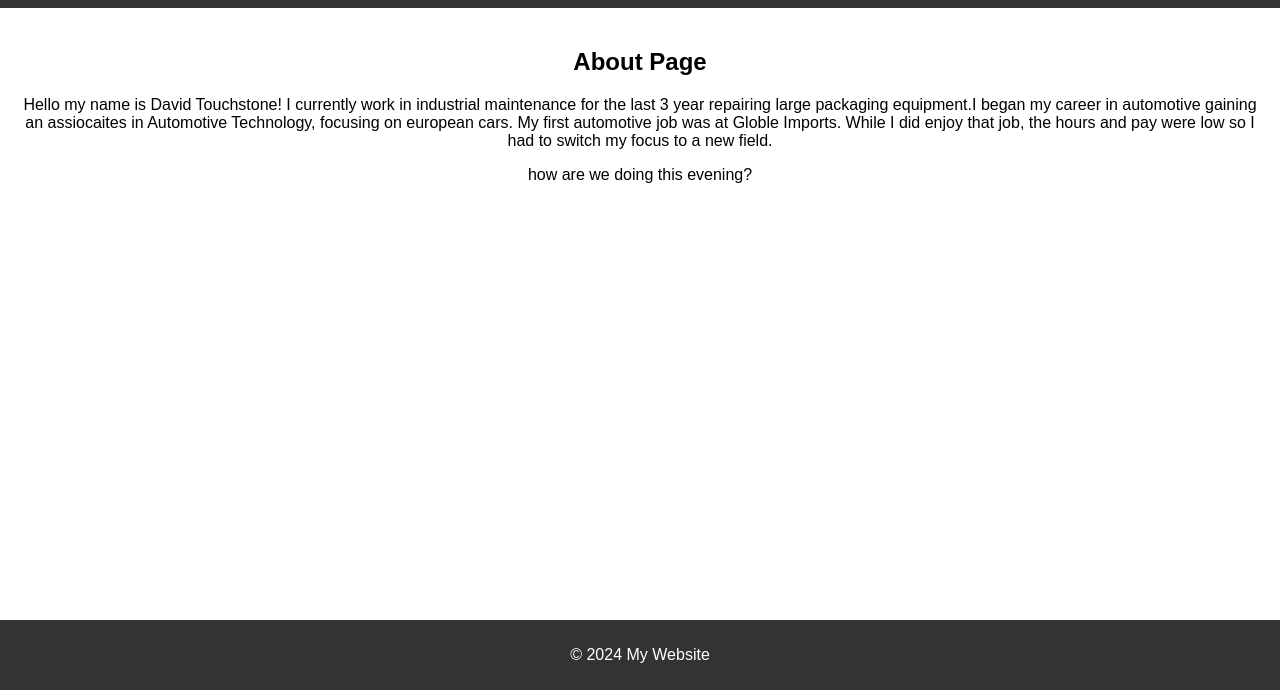
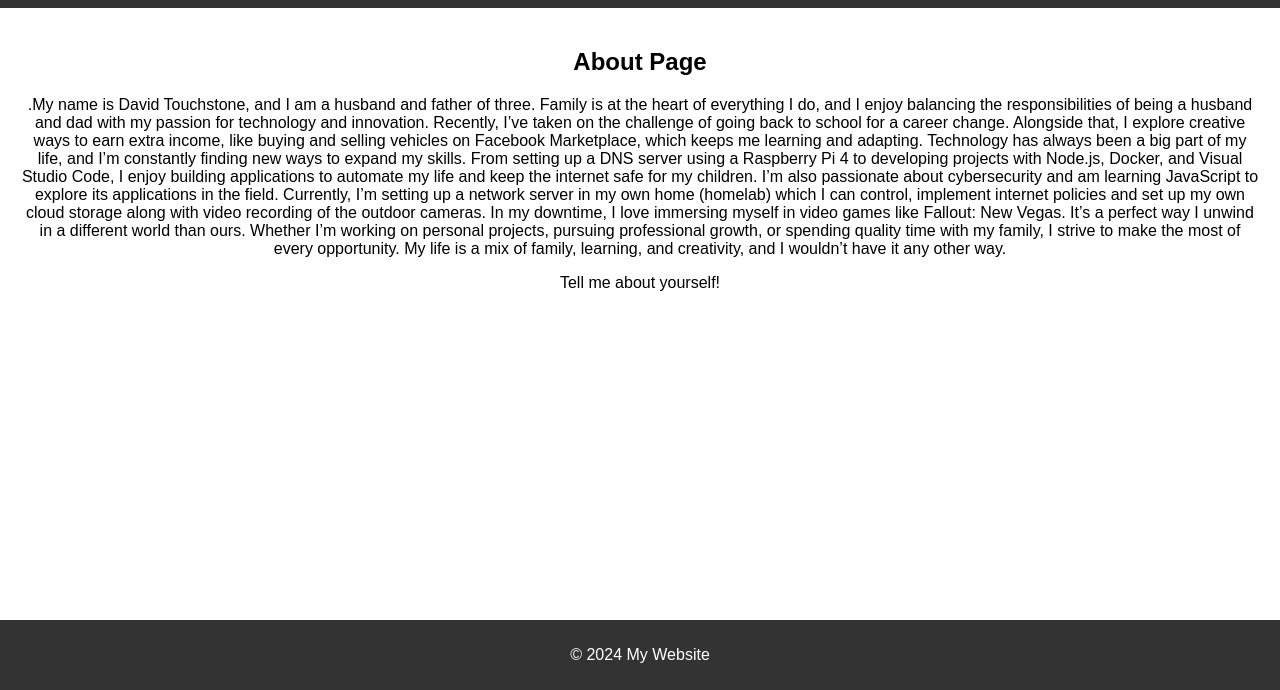
Before and after one commit to Noah-cloud-sys/Noah-cloud-sys.github.io, a plain HTML site: page index.html in a window 1280 px wide. Both pictures are taken after a click on the link "About". Shown: the part 110-800 px from the top of the page. Drawn offline with Linux system fonts and the light colour scheme.

Commit message:
Update index.html

```diff
--- a/index.html
+++ b/index.html
@@ -104,8 +104,13 @@
     <!-- About Section: Hidden by default, will be shown by JavaScript -->
     <section id="about">
         <h2>About Page</h2>
-        <p>Hello my name is David Touchstone! I currently work in industrial maintenance for the last 3 year repairing large packaging equipment.I began my career in automotive gaining an assiocaites in Automotive Technology, focusing on european cars. My first automotive job was at Globle Imports. While I did enjoy that job, the hours and pay were low so I had to switch my focus to a new field. </p>
-        <p> how are we doing this evening?</p>
+        <p>.My name is David Touchstone, and I am a husband and father of three. Family is at the heart of everything I do, and I enjoy balancing the responsibilities of being a husband and dad with my passion for technology and innovation. Recently, I’ve taken on the challenge of going back to school for a career change. Alongside that, I explore creative ways to earn extra income, like buying and selling vehicles on Facebook Marketplace, which keeps me learning and adapting.
+
+Technology has always been a big part of my life, and I’m constantly finding new ways to expand my skills. From setting up a DNS server using a Raspberry Pi 4 to developing projects with Node.js, Docker, and Visual Studio Code, I enjoy building applications to automate my life and keep the internet safe for my children. I’m also passionate about cybersecurity and am learning JavaScript to explore its applications in the field. Currently, I’m setting up a network server in my own home (homelab) which I can control, implement internet policies and set up my own cloud storage along with video recording of the outdoor cameras.
+
+In my downtime, I love immersing myself in video games like Fallout: New Vegas. It’s a perfect way I unwind in a different world than ours. Whether I’m working on personal projects, pursuing professional growth, or spending quality time with my family, I strive to make the most of every opportunity. My life is a mix of family, learning, and creativity, and I wouldn’t have it any other way.
+ </p>
+        <p> Tell me about yourself!</p>
     </section>
 
     <!-- Contact Section: Hidden by default, will be shown by JavaScript -->
```
